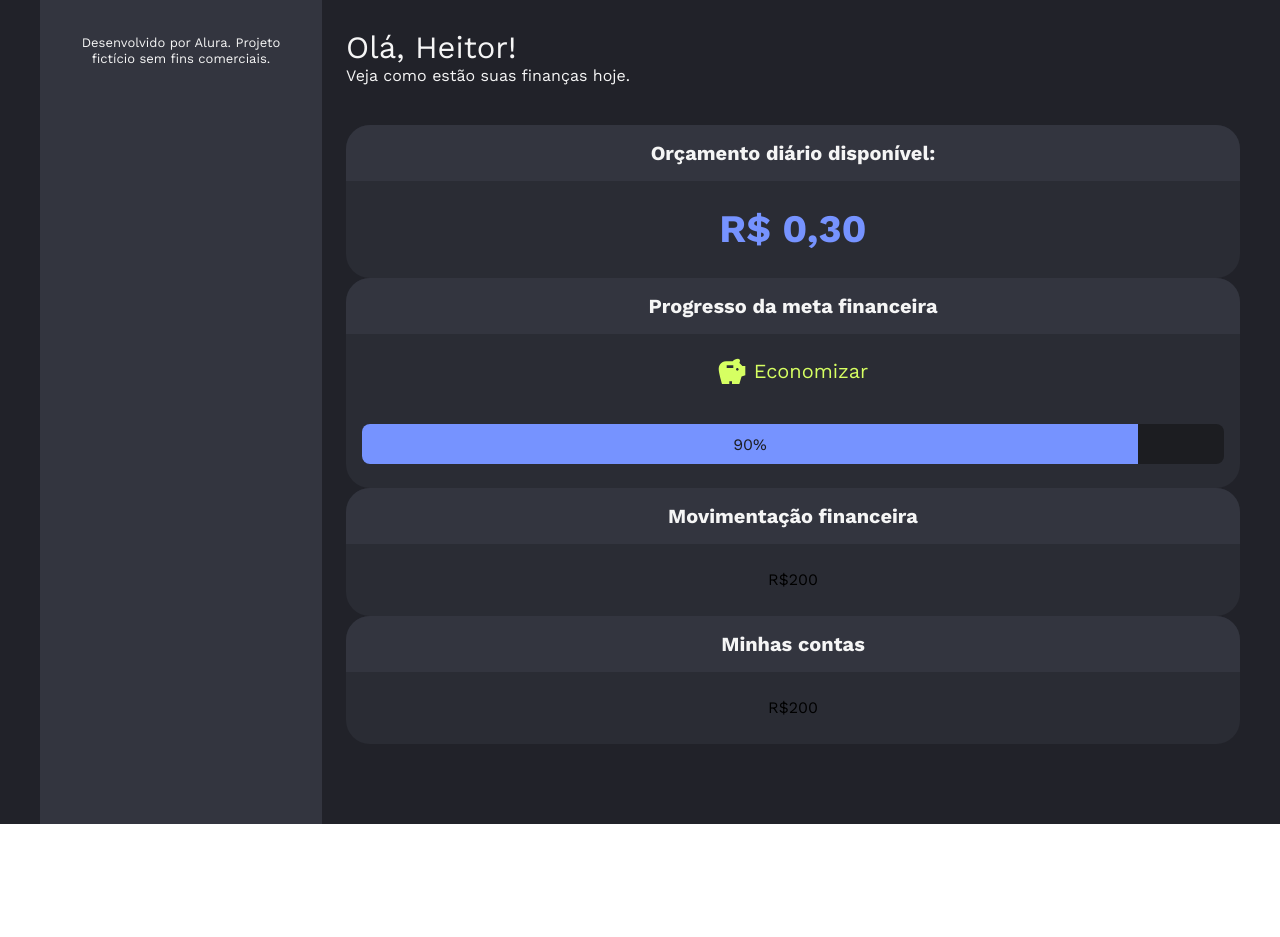
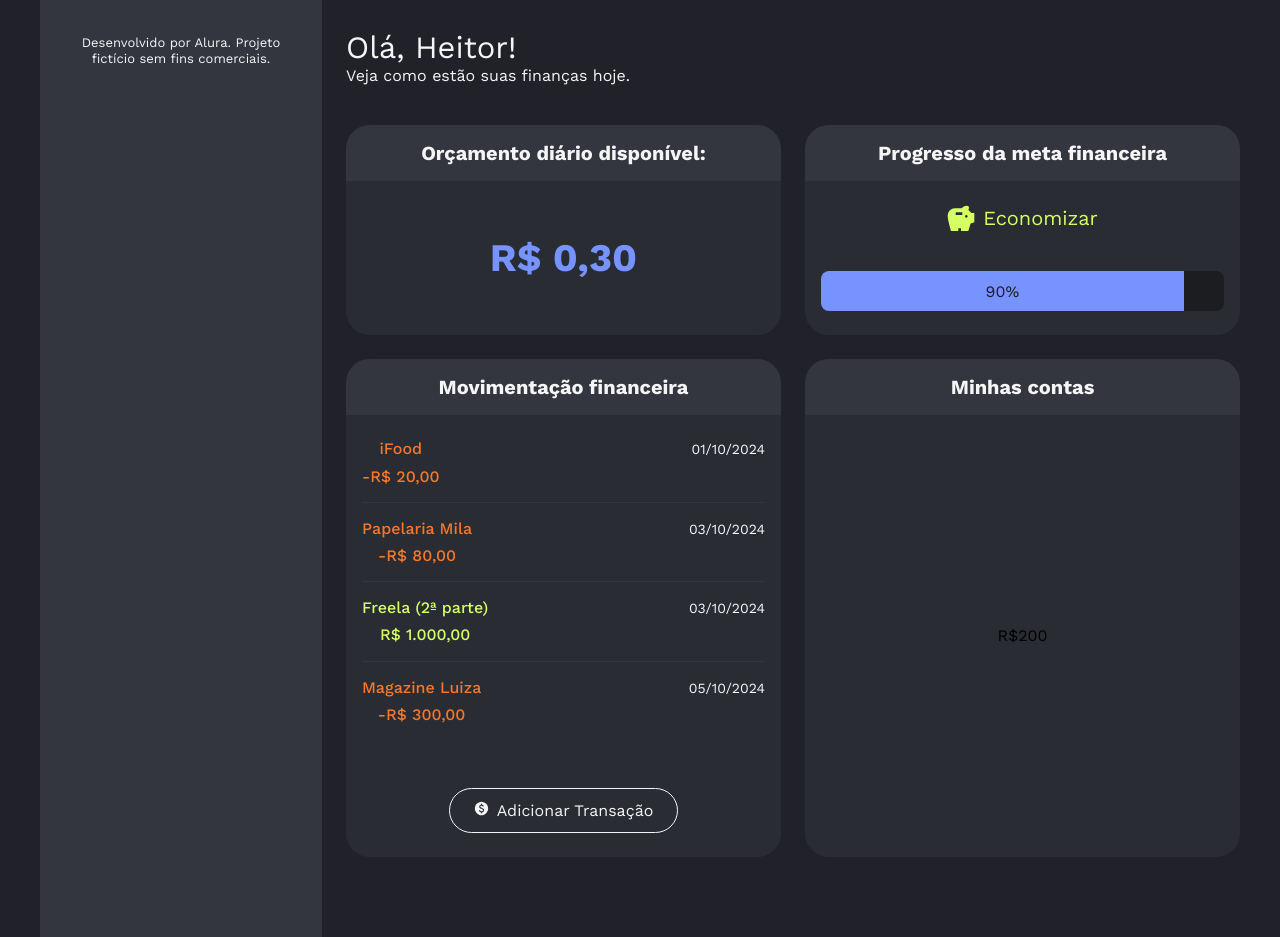
Before and after one commit to Heitor2911/PoupAppTailWind, a React (Vite) app: page / in a window 1280 px wide. Shown: the part 140-1077 px from the top of the page. Before the commit the page ends 964 px from the top, so only its background shows below. Built offline with nearby package versions, Linux system fonts and the light colour scheme.

Commit message:
Adiciona o grid dos cards e faz a parte da Movimentação Financeira

```diff
--- a/src/App.jsx
+++ b/src/App.jsx
@@ -6,6 +6,7 @@
 import { SearchInput } from "./components/SearchInput";
 import { Typography } from "./components/Typography";
 import { SavingsStatus } from "./components/SavingsStatus";
+import { Transactions } from "./components/Transactions";
 
 
 function App() {
@@ -23,7 +24,7 @@
               Veja como estão suas finanças hoje.
             </Typography>
           </div>
-          <section>
+          <section className="grid grid-cols-2  items-stretch gap-6">
             <Card>
               <Card.Header>
                 Orçamento diário disponível:
@@ -45,7 +46,7 @@
                 Movimentação financeira
               </Card.Header>
               <Card.Body>
-                R$200
+                <Transactions />
               </Card.Body>
             </Card>
             <Card>
--- /dev/null
+++ b/src/components/Button/index.jsx
@@ -0,0 +1,18 @@
+export const Button = ({ children, ...props }) => {
+    return (
+        <button {...props} className="
+        bg-transparent
+        border
+        border-neutral-text
+        rounded-3xl
+        py-3 px-6
+        leading-[120%]
+        text-neutral-text
+        flex justify-center
+        gap-2
+        cursor-pointer
+        hover:opacity-80">
+            {children}
+        </button>
+    )
+}
--- a/src/components/Card/index.jsx
+++ b/src/components/Card/index.jsx
@@ -1,6 +1,6 @@
 const Card = ({ children }) => {
     return (
-        <div className="bg-neutral-surface rounded-3xl">
+        <div className="bg-neutral-surface rounded-3xl flex flex-col">
             {children}
         </div>
     )
@@ -13,10 +13,10 @@
         </div>
     )
 }
-
+// flex-grow = grow
 export const CardBody = ({ children }) => {
     return (
-        <div className="py-6 px-4 text-center">
+        <div className="py-6 px-4 text-center grow flex flex-col justify-center">
             {children}
         </div>
     )
--- /dev/null
+++ b/src/components/List/index.jsx
@@ -0,0 +1,7 @@
+export const List = ({ children, className, ...props}) => {
+    return (
+        <ul className={`p-0 m-0 list-none mb-12 ${className || ""}`}  {...props}>
+            {children}
+        </ul>
+    )
+}
--- /dev/null
+++ b/src/components/ListItem/index.jsx
@@ -0,0 +1,10 @@
+export const ListItem = ({ children, className, ...props }) => {
+    return(
+        <li className={`
+        mb-4 pb-4 border-b border-neutral-header last:border-none
+        last:pb-0
+        last:mb-0>   ${className || ""}`} {...props}>
+            {children}
+        </li>
+    )
+}
--- /dev/null
+++ b/src/components/TransactionItem/index.jsx
@@ -0,0 +1,17 @@
+const formater = new Intl.NumberFormat("pt-BR", { style:"currency", currency: "BRL" })
+
+export const TransactionItem = ({ item }) => {
+    const detailsAddicionalClassName = item.value >= 0 ? "text-secondary-income" :  "text-secondary-expense"
+
+    return (
+        <div className="flex justify-between">
+            <div className={`flex flex-col gap-2 text-3.75 leading-[120%] font-medium ${detailsAddicionalClassName}`}>
+                <p className="m-0">{item.description}</p>
+                <p className="m-0">{formater.format(item.value)}</p>
+            </div>
+            <div className="text-neutral-text text-sm leading-5">
+                {new Date(item.date).toLocaleDateString('pt-BR')}
+            </div>
+        </div>
+    )
+}
--- /dev/null
+++ b/src/components/Transactions/index.jsx
@@ -0,0 +1,50 @@
+import { Button } from "../Button";
+import { IconCurrency } from "../icons";
+import { List } from "../List"
+import { ListItem } from "../ListItem"
+import { TransactionItem } from "../TransactionItem";
+
+export const Transactions = () => {
+    const items = [
+    {
+      description: "iFood",
+      value: -20,
+      date: "2024-10-01T00:00:00-03:00",
+    },
+    {
+      description: "Papelaria Mila",
+      value: -80,
+      date: "2024-10-03T00:00:00-03:00",
+    },
+    {
+      description: "Freela (2ª parte)",
+      value: 1000,
+      date: "2024-10-03T00:00:00-03:00",
+    },
+    {
+      description: "Magazine Luiza",
+      value: -300,
+      date: "2024-10-05T00:00:00-03:00",
+    },
+  ]
+
+  return (
+    <>
+        <List>
+            {items.map((transactionItem, index) => {
+                return (
+                    <ListItem key={index}>
+                      <TransactionItem item={transactionItem} />
+                    </ListItem>
+                )
+            })}
+        </List>
+
+        <div className="flex justify-center">
+            <Button>
+                <IconCurrency/> Adicionar Transação
+            </Button>
+        </div>
+    </>
+  )
+}
```
